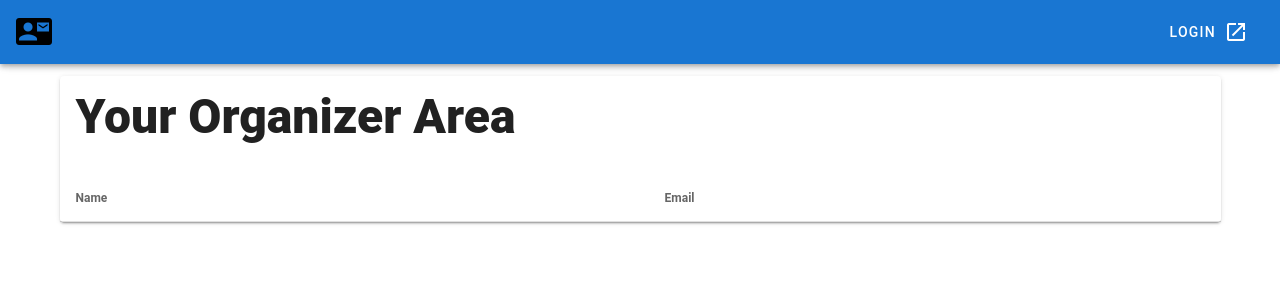
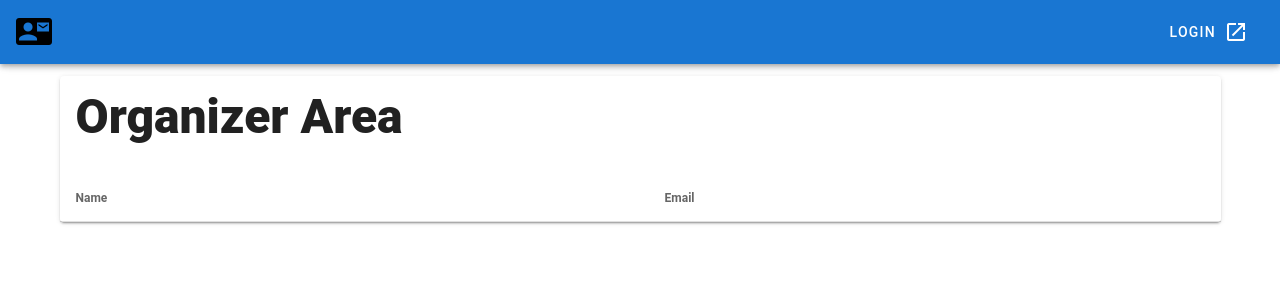
Before and after one commit to coelhots/ContactsOrg, a Vue app: page / in a window 1280 px wide. Shown: the top 300 px of the page. Built offline with nearby package versions, Linux system fonts and the light colour scheme; the HTML template or start-up script is replaced by a standard one; what vue-gapi would draw is missing.

Commit message:
Title Fix

```diff
--- a/src/components/ContactOrganizer.vue
+++ b/src/components/ContactOrganizer.vue
@@ -29,7 +29,7 @@
               >
                 <div class="v-card__title display-2 font-weight-thin">
                   <h1 class="display-2 font-weight-black text-xs-center">
-                    Your Organizer Area
+                    Organizer Area
                   </h1>
                 </div>
                 <div class="v-card__text pa-0">
```
